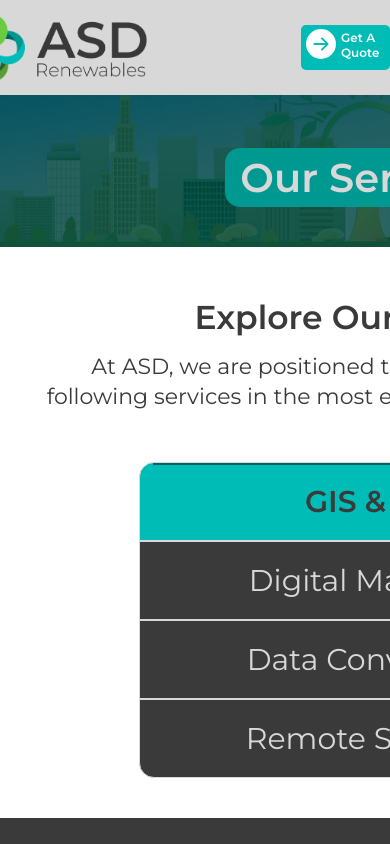
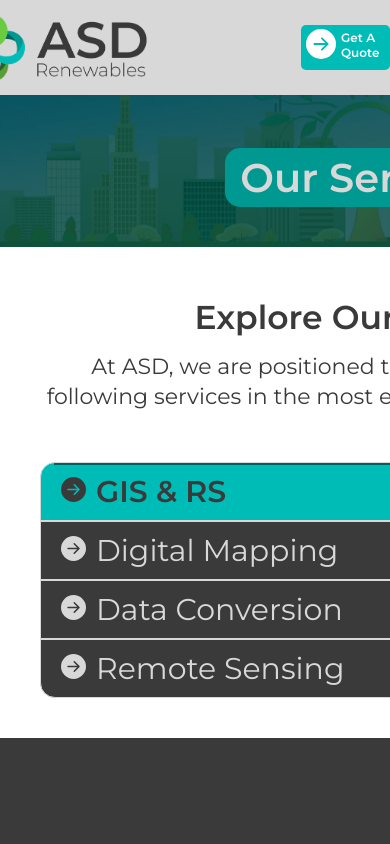
Before and after one commit to layiwola008/asdrenewable, a Next.js app: page /asd-renewables/services in a window 390 px wide. Shown: the top 844 px of the page. Built offline with nearby package versions, Linux system fonts and the light colour scheme.

Commit message:
Clean up

```diff
--- a/components/Energyforms.jsx
+++ b/components/Energyforms.jsx
@@ -3,7 +3,6 @@ import Link from "next/link";
 import React from "react";
 import { BsArrowRightCircleFill } from "react-icons/bs";
 import Bounce from "react-reveal/Bounce";
-
 
 import { energyForms } from "./data";
 
@@ -16,18 +15,19 @@ const Energyforms = () => {
             <h2>Major Forms of Renewable Energy</h2>
           </Bounce>
         </div>
+
+        <Bounce bottom>
           <div className="right">
-          <Bounce bottom>
             <p>
               At ASD, our group is situated to convey the best and shrewd
               sustainable energy ecosystem in the most creative and productive
               ways for our clients so they can benefit from sustainable energy.
             </p>
-          </Bounce>
             <Link href="/asd-renewables/about#solutions">
               <button>Explore Solutions</button>
             </Link>
           </div>
+        </Bounce>
       </div>
 
       <div className="cards">
--- a/components/Footer.jsx
+++ b/components/Footer.jsx
@@ -11,6 +11,7 @@ const Footer = () => {
     <div className="footer__div">
       <div className="left">
         <p>Quick Contact</p>
+        <Link href="/">
           <span className="logo">
             <Image
               src={Logo}
@@ -21,6 +22,7 @@ const Footer = () => {
               className="logo"
             />
           </span>
+        </Link>
         <span className="address">
           <span className="icon">
             <ImLocation2 />
@@ -43,27 +45,42 @@ const Footer = () => {
             <li>Security</li>
             <li>Farm Zone Energy</li>
             <li>Community Mini Grid</li>
+            <Link href="/how-solar-energy-works">
+              <li>How It Works</li>
+            </Link>
+            <Link href="/how-to-use">
               <li>How To Use</li>
+            </Link>
           </ul>
         </span>
 
         <span>
           <p>Company</p>
           <ul>
+            <Link href="/asd-renewables/about">
               <li>About Us</li>
-            <Link href="/asd-renewables/services"><li>Services</li></Link>
-            <Link href="/products"><li>Products</li></Link>
+            </Link>
+
+            <Link href="/asd-renewables/services">
+              <li>Services</li>
+            </Link>
+            <Link href="/products">
+              <li>Products</li>
+            </Link>
             <li>Our Partners</li>
-            <Link href="/asd-renewables/contact"><li>Contact Us</li></Link>
-
           </ul>
         </span>
 
         <span>
           <p>Support</p>
           <ul>
+            <Link href="/faq">
               <li>FAQs</li>
-            <li>Terms and Conditions</li>
+            </Link>
+
+            <Link href="/asd-renewables/contact">
+              <li>Contact Us</li>
+            </Link>
           </ul>
         </span>
       </div>
--- a/components/Whysolar.jsx
+++ b/components/Whysolar.jsx
@@ -53,23 +53,21 @@ const Whysolar = () => {
           />
         </div>
 
+        <Bounce bottom>
         <div className="whysolar__warranty">
           <article>
-            <Bounce bottom>
               <h3>Enjoy Warranty Protection</h3>
-            </Bounce>
-            <Bounce bottom>
               <p>
                 Because some solar products have lifetime warranties and require
                 little or no maintenance so the installation gives you long
                 years of trouble-free service.
               </p>
-            </Bounce>
             <Link href="/asd-renewables/quote">
               <button>Go Solar Now</button>
             </Link>
           </article>
         </div>
+        </Bounce>
       </div>
     </div>
     </>
--- a/pages/asd-renewables/about.jsx
+++ b/pages/asd-renewables/about.jsx
@@ -3,7 +3,7 @@ import Image from "next/image";
 import Slide from "react-reveal/Slide";
 
 import aboutImage from "../../public/images/about-asd.png";
-import asdMan from "../../public/images/asd-man.jpg";
+import asdMan from "../../public/images/about-us-asd-renewables.jpg";
 
 import { solutions } from "../../components/data";
 import Link from "next/link";
@@ -29,8 +29,8 @@ const About = () => {
                 <Image
                   src={asdMan}
                   alt="Image"
-                  width="540"
-                  height="830"
+                  width="1000"
+                  height="500"
                   objectFit="cover"
                   className="image__style"
                 />
--- a/pages/asd-renewables/services.jsx
+++ b/pages/asd-renewables/services.jsx
@@ -1,6 +1,8 @@
 import React, { useEffect, useState } from "react";
 import Image from "next/image";
 import Link from "next/link";
+
+import {BsFillArrowRightCircleFill} from 'react-icons/bs';
 
 // import Gis from "../../components/services/Gis.jsx";
 // import Dmda from "../../components/services/Dmda.jsx";
@@ -18,12 +20,6 @@ import DataConversion from "../../public/images/data-conversion.jpg";
 
 const services = () => {
   const [tab, setTab] = useState(1);
-
-
-
-  // useEffect(() => {
-
-  // }, [index]);
 
   const activateTab = (index) => {
     setTab(index);
@@ -46,6 +42,7 @@ const services = () => {
           <h2>Explore Our Services</h2>
           <p>At ASD, we are positioned to deliver the best of the following services in the most effective ways for our clients:</p>
         </div>
+
         {/*Div Tabs*/}
         <div className="box">
           <div className="tabs">
@@ -53,6 +50,9 @@ const services = () => {
               onClick={() => activateTab(1)}
               className={`${tab === 1 ? "tab active-tab" : "tab"}`}
             >
+              <span className="icon__veritical">
+                  <BsFillArrowRightCircleFill />
+                  </span>
               GIS & RS
             </div>
 
@@ -60,6 +60,9 @@ const services = () => {
               onClick={() => activateTab(2)}
               className={`${tab === 2 ? "tab active-tab" : "tab"}`}
             >
+              <span className="icon__veritical">
+                  <BsFillArrowRightCircleFill />
+                  </span>
               Digital Mapping
             </div>
 
@@ -67,6 +70,9 @@ const services = () => {
               onClick={() => activateTab(3)}
               className={`${tab === 3 ? "tab active-tab" : "tab"}`}
             >
+              <span className="icon__veritical">
+                  <BsFillArrowRightCircleFill />
+                  </span>
              Data Conversion
             </div>
 
@@ -74,6 +80,9 @@ const services = () => {
               onClick={() => activateTab(4)}
               className={`${tab === 4 ? "tab active-tab" : "tab"}`}
             >
+              <span className="icon__veritical">
+                  <BsFillArrowRightCircleFill />
+                  </span>
               Remote Sensing
             </div>
           </div>
--- a/styles/quote.css
+++ b/styles/quote.css
@@ -29,6 +29,7 @@
   align-items: center;
   justify-content: center;
   box-sizing: border-box;
+  font-size: 23px;
 }
 .form span {
   display: flex;
@@ -42,6 +43,7 @@
   background-color: #d8d8d8;
   border: none;
   border-radius: 10px;
+  font-size: 23px;
 }
 .form span input:focus {
   outline: none;
@@ -52,6 +54,7 @@
   background-color: #d8d8d8;
   width: 767px;
   border-radius: 10px;
+  font-size: 23px;
 }
 .form span textarea {
   margin: -12px 20px 0 0;
@@ -59,6 +62,7 @@
   width: 767px;
   background-color: #d8d8d8;
   border-radius: 10px;
+  font-size: 23px;
 }
 .form span textarea:focus {
   outline: none;
@@ -87,6 +91,15 @@
 
 /*IPAD PRO RESPONSIVENESS*/
 @media only screen and (max-width: 1110px) {
+  .form span input {
+    width: 350px;
+  }
+  .form span select {
+    width: 720px;
+  }
+  .form span textarea {
+    width: 720px;
+  }
   .quote__form__container .button {
     width: 98%;
   }
@@ -105,16 +118,23 @@
 }
 /*Samsung Galaxy and others*/
 @media only screen and (max-width: 466px) {
+  .form div {
+    font-size: 30px;
+  }
   .form span input {
-    width: 450px;
+    width: 480px;
+    font-size: 30px;
   }
   .form span select {
-    width: 450px;
+    width: 480px;
+    font-size: 30px;
   }
   .form span textarea {
-    width: 450px;
+    width: 480px;
+    font-size: 30px;
   }
   .quote__form__container .button {
     width: 96%;
+    font-size: 30px;
   }
 }
--- a/styles/tabs.css
+++ b/styles/tabs.css
@@ -1,6 +1,6 @@
 .box {
     border: 2px solid gray;
-    width: 65%;
+    width: 76%;
     margin: auto;
     margin-top: 50px;
     border-radius: 15px;
@@ -14,8 +14,10 @@
     background: #3A3A3A;
     flex: 1;
     font-size: 18px;
+    display: flex;
+    align-items: center;
     padding: 10px;
-    text-align: center;
+    text-align: left;
     border: 1px solid #D8D8D8;
     color: #D8D8D8;
     cursor: pointer;
@@ -64,7 +66,7 @@
 
 .tab__contents {
     position: relative;
-    height: 150vh;
+    height: 130vh;
     padding-top: 60px;
 }
 
@@ -114,10 +116,12 @@
     justify-content: space-between;
 }
 .tab__vertical {
-    width: 90%;
+    width: 100%;
     background: #D8D8D8;
     flex: 1;
-    font-size: 18px;
+    font-size: 20px;
+    display: flex;
+    align-items: center;
     padding: 3px 0 0 15px;
     margin-bottom: 4px;
     border-radius: 5px;
@@ -130,7 +134,7 @@
 .tab__contents__vertical {
     width: 60%;
     position: relative;
-    height: 75vh;
+    height: 40vh;
     padding-top: 60px;
     border-radius: 15px;
     text-align: center;
@@ -141,8 +145,8 @@
     font-weight: 600;
 }
 .icon__veritical {
-    font-size: 17px;
-    margin-right: 6px;
+    font-size: 25px;
+    margin-right: 10px;
     position: relative;
     top: 1px;
   }
@@ -160,6 +164,25 @@
 @media only screen and (max-width: 1110px) {
     .box {
         width: 85%;
+    }
+    .tabs {
+        display: flex;
+        flex-direction: column;
+    }
+    .tab {
+        padding: 10px 20px;
+        font-size: 30px;
+    }
+
+    .tab:first-of-type {
+        border-top-left-radius: 15px;
+        border-top-right-radius: 15px;
+        border-bottom-left-radius: 0px;
+    }
+    .tab:last-of-type {
+        border-bottom-left-radius: 15px;
+        border-bottom-right-radius: 15px;
+        border-top-right-radius: 0px;
     }
     .tab__contents button {
         right: -25px;
@@ -185,6 +208,9 @@
         right: -95px;
         top: 25px;
     }
+    .active__tab__content {
+        margin-left: -60px;
+    }
     .box__vertical {
         margin-top: -100px;
         width: 100%;
@@ -193,29 +219,13 @@
 /*Samsung Galaxy and others*/
 @media only screen and (max-width: 466px) {
     .box {
-        width: 70%;
+        width: 100%;
         border-radius: 15px;
     }
-    .tabs {
-        display: flex;
-        flex-direction: column;
-    }
-    .tab {
-        padding: 20px 0;
-        font-size: 30px;
-    }
-    .tab:first-of-type {
-        border-top-left-radius: 15px;
-        border-top-right-radius: 15px;
-        border-bottom-left-radius: 0px;
-    }
-    .tab:last-of-type {
-        border-bottom-left-radius: 15px;
-        border-bottom-right-radius: 15px;
-        border-top-right-radius: 0px;
-    }
+
     .tab__vertical {
         padding: 14px 15px;
     }
 
+
 }
```
Also changed, not shown: components/data.js (+11 -11 lines), public/images/about-us-asd-renewables.jpg (added). Lines whose indentation alone changed are shown as unchanged.
